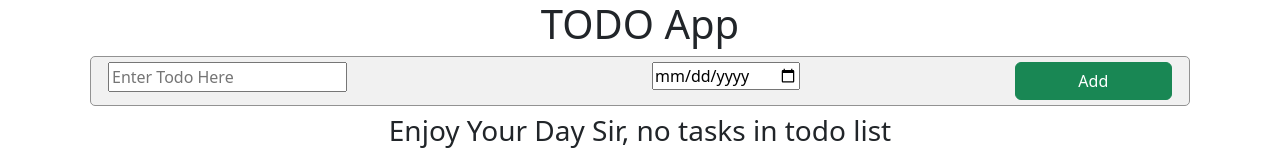
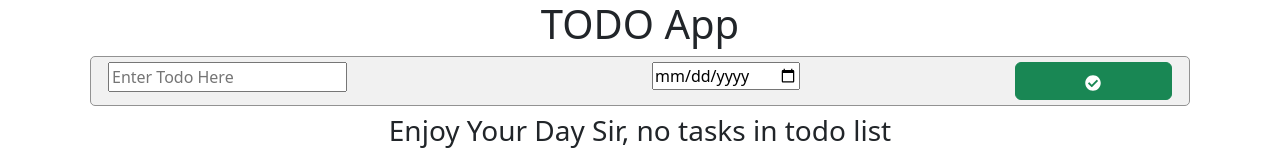
Before and after one commit to BlackHatDevX/todo-app-one, a React (Vite) app: page / in a window 1280 px wide. Shown: the top 160 px of the page. Built offline with nearby package versions, Linux system fonts and the light colour scheme; the HTML template or start-up script is replaced by a standard one.

Commit message:
+useRef hook

```diff
--- a/package.json
+++ b/package.json
@@ -12,7 +12,8 @@
   "dependencies": {
     "bootstrap": "5.3.2",
     "react": "^18.2.0",
-    "react-dom": "^18.2.0"
+    "react-dom": "^18.2.0",
+    "react-icons": "^4.12.0"
   },
   "devDependencies": {
     "@types/react": "^18.2.37",
--- a/src/App.jsx
+++ b/src/App.jsx
@@ -1,24 +1,27 @@
-import { useState } from "react";
+import { useRef, useState } from "react";
 import AddTodo from "./components/AddTodo";
 import AppName from "./components/AppName";
 import TodoItem from "./components/TodoItem";
 import EmptyMessage from "./components/EmptyMessage";
 function App() {
+  const valRef = useRef();
+  const dateRef = useRef();
+
   const [data, setData] = useState([]);
-  const [val, setVal] = useState("");
-  const [date, setDate] = useState("");
-  const getValue = (txt) => {
-    setVal(txt);
+
+  const AddData = (event) => {
+    event.preventDefault();
+    const finalVal = valRef.current.value;
+    const finalDate = dateRef.current.value;
+    valRef.current.value = "";
+    dateRef.current.value = "";
+    handleData(finalVal, finalDate);
   };
-  const getDate = (datefinal) => {
-    setDate(datefinal);
+
+  const handleData = (v, d) => {
+    setData((currVal) => [...currVal, { name: v, date: d }]);
   };
-  const AddData = () => {
-    const newData = [...data, { name: val, date: date }];
-    setData(newData);
-    setVal("");
-    setDate("");
-  };
+
   const DeleteData = (name, date) => {
     const newData = data.filter(
       (item) => item.name !== name || item.date !== date
@@ -31,13 +34,7 @@ function App() {
       <center className="todo-container">
         <AppName />
         <div className="container text-center">
-          <AddTodo
-            AddData={AddData}
-            getValue={getValue}
-            val={val}
-            date={date}
-            getDate={getDate}
-          />
+          <AddTodo AddData={AddData} valRef={valRef} dateRef={dateRef} />
 
           {data.length == 0 ? (
             <EmptyMessage />
--- a/src/components/AddTodo.jsx
+++ b/src/components/AddTodo.jsx
@@ -1,33 +1,31 @@
 import styles from "./AddTodo.module.css";
-const AddTodo = ({ AddData, getValue, getDate, val, date }) => {
+import { FaCheckCircle } from "react-icons/fa";
+const AddTodo = ({
+  AddData,
+
+  valRef,
+  dateRef,
+}) => {
   return (
     <>
-      <div className={"row m-2 text-start " + styles.inbox}>
+      <form
+        className={"row m-2 text-start " + styles.inbox}
+        onSubmit={(event) => {
+          AddData(event);
+        }}
+      >
         <div className="col-6">
-          <input
-            type="text"
-            placeholder="Enter Todo Here"
-            value={val}
-            onChange={(event) => {
-              getValue(event.target.value);
-            }}
-          />
+          <input type="text" placeholder="Enter Todo Here" ref={valRef} />
         </div>
         <div className="col-4">
-          <input
-            value={date}
-            type="date"
-            onChange={(event) => {
-              getDate(event.target.value);
-            }}
-          />
+          <input ref={dateRef} type="date" />
         </div>
         <div className="col-2">
-          <button className="btn btn-success w-100 " onClick={AddData}>
-            Add
+          <button className="btn btn-success w-100 ">
+            <FaCheckCircle />
           </button>
         </div>
-      </div>
+      </form>
     </>
   );
 };
--- a/src/components/DataTodo.jsx
+++ b/src/components/DataTodo.jsx
@@ -1,4 +1,5 @@
 import css from "./DataTodo.module.css";
+import { FaTrashAlt } from "react-icons/fa";
 
 const DataTodo = ({ name, date, DeleteData }) => {
   return (
@@ -12,7 +13,7 @@ const DataTodo = ({ name, date, DeleteData }) => {
             DeleteData(name, date);
           }}
         >
-          Delete
+          <FaTrashAlt />
         </button>
       </div>
     </div>
```
Also changed, not shown: 1 other file (tests, documents, lock files or other folders).
